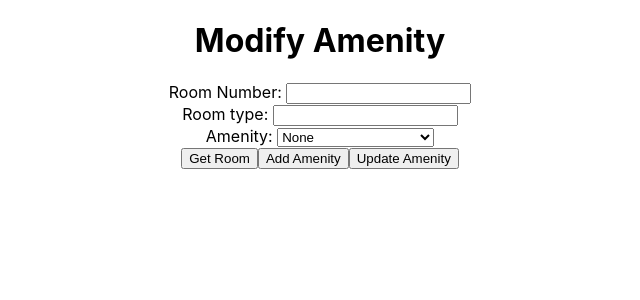
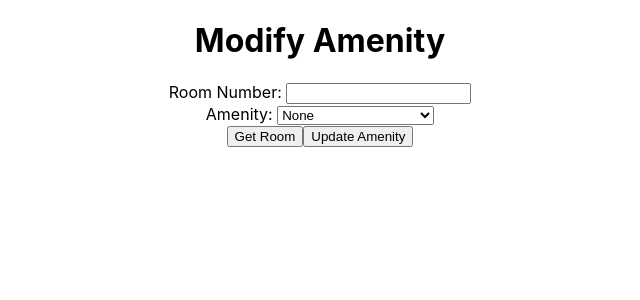
Before and after one commit to rayyanharoon/UNO-VCU, a React (Create React App) app in the folder uno-vcu-proj/: page /ModifyAmenity-nta-52 in a window 1280 px wide. Shown: the top 300 px of the page, without its empty margins (320-960 px from the left). Built offline with nearby package versions, Linux system fonts and the light colour scheme.

Commit message:
final touches on modifyamenity

```diff
--- a/uno-vcu-proj/src/Components/ModifyAmenity-FEATURE-nta-52/ModifyAmenity-FEATURE-nta-52.js
+++ b/uno-vcu-proj/src/Components/ModifyAmenity-FEATURE-nta-52/ModifyAmenity-FEATURE-nta-52.js
@@ -16,22 +16,26 @@ class ModifyAmenity extends Component {
         .then(data => this.setState({"data": data}))
     }
 
-    addAmenity = () => {
-        console.log("Added Amenity!");
-        //var addRmNum = document.getElementById('rmnum').value;
-        //var addRmType = document.getElementById('rmtype').value;
-        var addAmenityType = document.getElementById('amenity').value;
-        fetch('http://localhost:8000',
-        {method: "POST", headers: {"Content-Type": "application/json"}, body: addAmenityType
-    })
-    .then(response => response.json)
-    .then(data => this.setState({"data": data}))
-}
+//     addAmenity = () => {
+//         console.log("Added Amenity!");
+//         var addRmNum = document.getElementById('rmnum').value;
+//         //var addRmType = document.getElementById('rmtype').value;
+//         var addAmenityType = document.getElementById('amenity').value;
+//         fetch('http://localhost:8000',
+//         {method: "POST",
+//         headers: {"Content-Type": "application/json"},
+//         body: addRmNum, addAmenityType
+//     })
+//     .then(response => response.json)
+//     .then(data => this.setState({"data": data}))
+// }
+
     updateAmenity = () => {
         console.log("Updated Amenity!");
-        var updateAmenityType = document.getElementById('amenity').value;
+        var updateAmenityType = document.getElementById('amenityType').value;
         fetch("http://localhost:8000",
-        {method: "PUT", headers: {'Content-type':'application/json'},
+        {method: "PUT",
+        headers: {'Content-type':'application/json'},
         body: updateAmenityType
     })
     .then(response => response.json)
@@ -43,8 +47,8 @@ class ModifyAmenity extends Component {
             <div className='App'>
             <h1>Modify Amenity</h1>
             Room Number: <input type='text' id='rmnum' onChange={this.showrmnumber}/><br/>
-            Room type: <input type='text' id='rmtype' onChange={this.showrmtype}/><br/>
-            Amenity: <select onChange={this.updateAmenity} id='amenity'>
+            {/* Room type: <input type='text' id='rmtype' onChange={this.showrmtype}/><br/> */}
+            Amenity: <select onChange={this.updateAmenity} id='amenityType'>
                 <option value="none">None</option>
                 <option value="pool access">Pool Access</option>
                 <option value="gym access">Gym Access</option>
@@ -53,7 +57,7 @@ class ModifyAmenity extends Component {
                     </select><br/>
 
             <button type="submit" onClick={this.getAmenity}>Get Room</button>
-            <button type="submit" onClick={this.addAmenity}>Add Amenity</button>
+            {/* <button type="submit" onClick={this.addAmenity}>Add Amenity</button> */}
             <button type="submit" onClick={this.updateAmenity}>Update Amenity</button>
 
 
```
